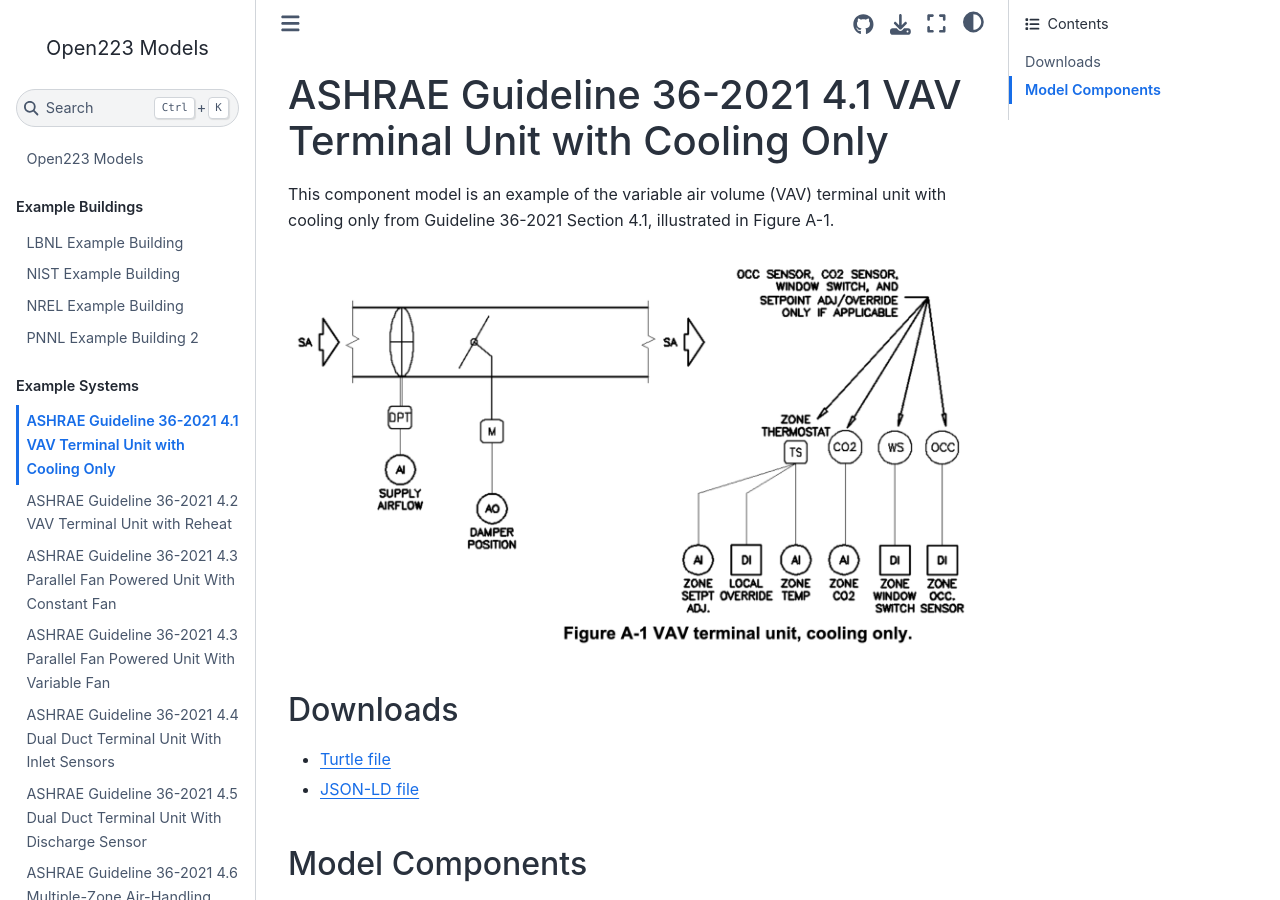
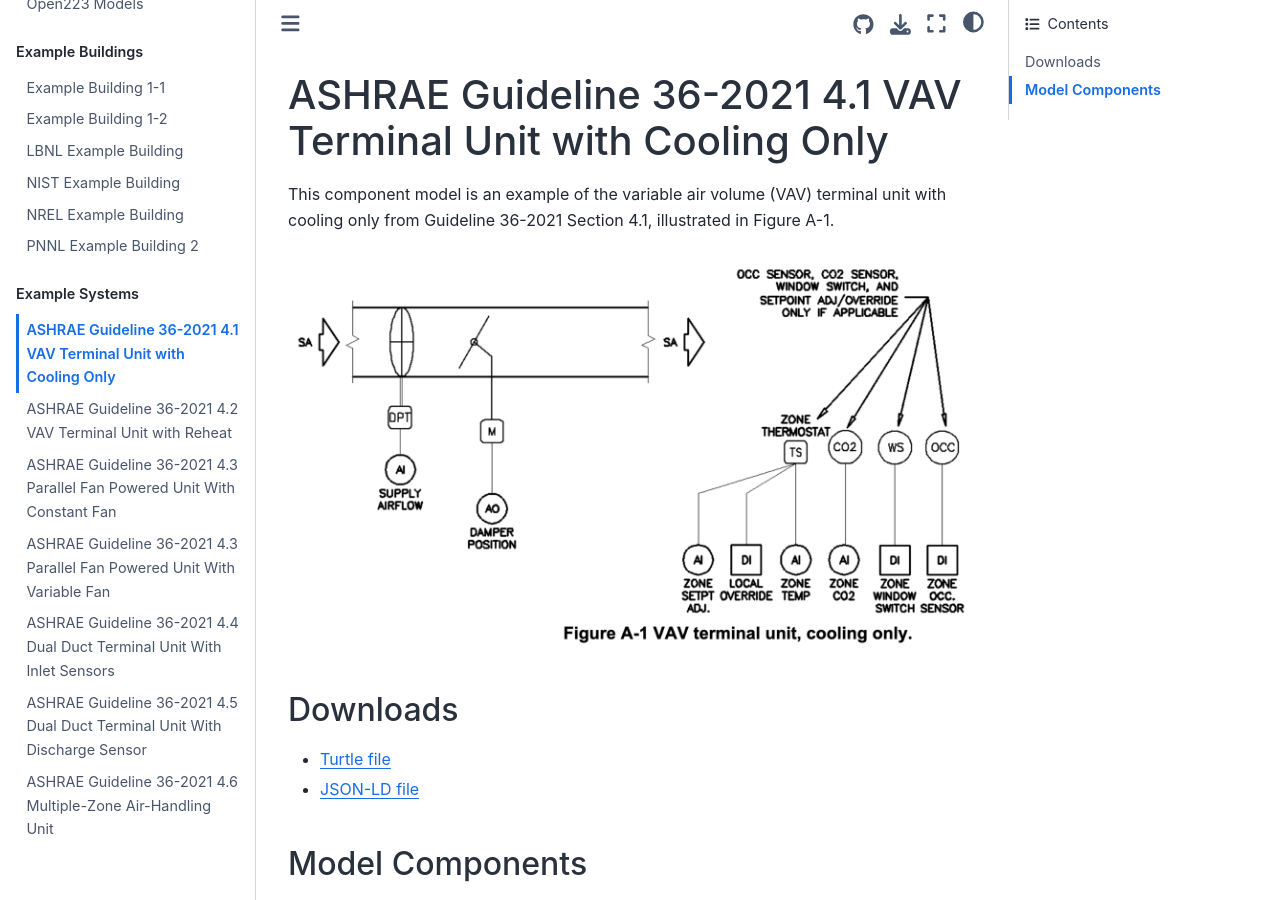
Before and after one commit to open223/models.open223.info, a Jupyter Book: the page built from examples/guideline36-2021-4.1.md, in a window 1280 px wide and 900 px high. Built offline with Jupyter Book 1.0.4 settings and Sphinx 7.4.7 and the Sphinx Book theme 1.1.4, drawn with Linux system fonts in a browser that asks for light colours; pages that are not in the unit, such as notebooks, are missing from menus.

Commit message:
Update _toc.yml

```diff
--- a/_toc.yml
+++ b/_toc.yml
@@ -7,12 +7,13 @@
 parts:
 - caption: Example Buildings
   chapters:
+  - file: examples/bdg1-1.md
+  - file: examples/bdg1-2.md
   - file: examples/lbnl-example.md
   - file: examples/nist-example.md
   - file: examples/NREL-example.md
-  - file: examples/pnnl-example1.md
   - file: examples/pnnl-example2.md
-  - file: examples/pd-sr-mp-pritoni.md
+
 - caption: Example Systems
   chapters:
   - file: examples/guideline36-2021-4.1.md
```
